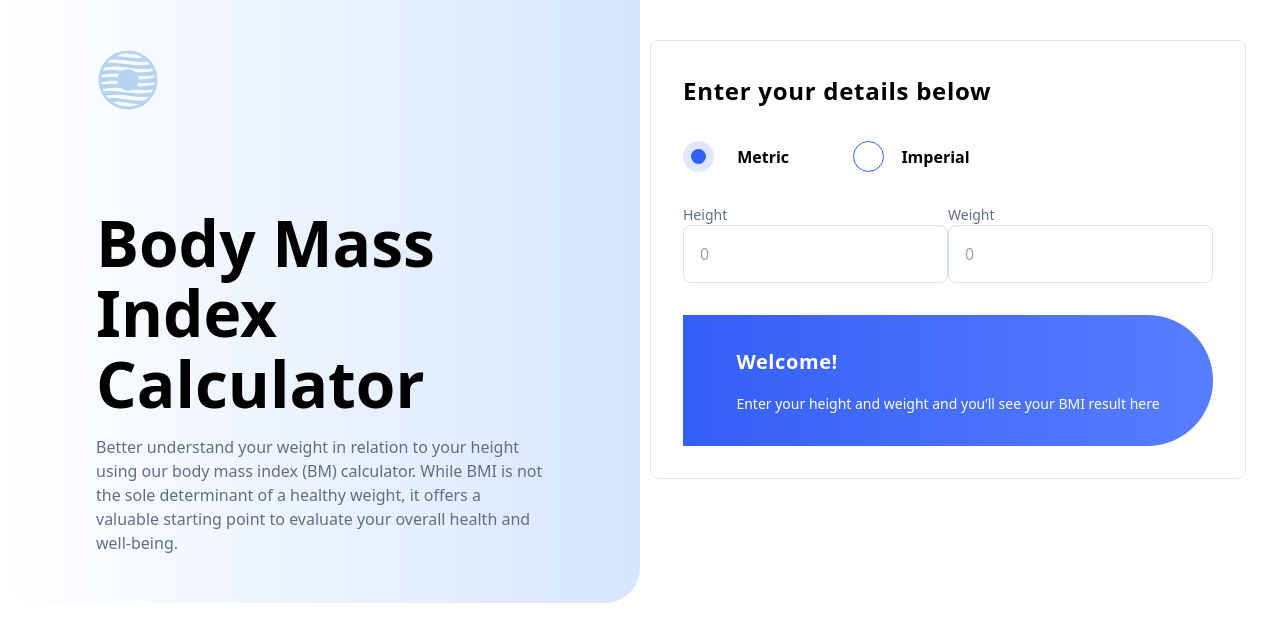
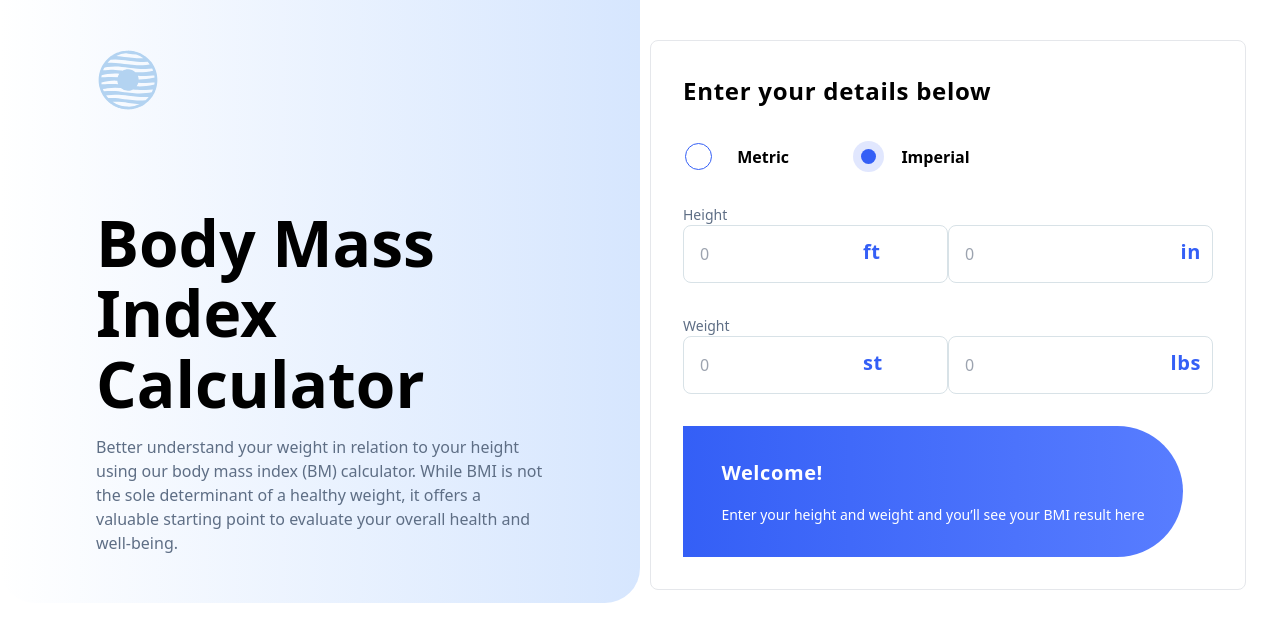
Before and after one commit to vinuman/BMI-calculator, a React (Create React App) app: page / in a window 1280 px wide. Both pictures are taken after a click on the icon 868 px from the left and 156 px from the top of the page. Shown: the top 642 px of the page. Built offline with nearby package versions, Linux system fonts and the light colour scheme.

Commit message:
input states

```diff
--- a/src/components/Calculator.js
+++ b/src/components/Calculator.js
@@ -1,8 +1,35 @@
 import React from "react";
 import SvgFilled from "./SvgCircleFilled";
 import SvgEmpty from "./SvgCircleEmpty";
+import { useState, useEffect } from "react";
 
 const Calculator = () => {
+  const [metric, setMetric] = useState(true);
+  const [cm, setCm] = useState("");
+  const [kg, setKg] = useState("");
+  const [metricResult, setMetricResult] = useState(false);
+
+  const [ft, setFt] = useState(0);
+  const [inch, setInch] = useState(0);
+  const [st, setSt] = useState(0);
+  const [lbs, setLbs] = useState(0);
+  const [imperialResult, setImperialResult] = useState(false);
+
+  const [result, setResult] = useState(true);
+
+  useEffect(() => {
+    if (cm > 0 && kg > 0) {
+      setMetricResult(true);
+      setResult(false);
+    }
+  }, [cm, kg]);
+
+  useEffect(() => {
+    if (ft > 0 && inch > 0 && lbs > 0 && st > 0) {
+      setImperialResult(true);
+      setResult(false);
+    }
+  }, [ft, inch, st, lbs]);
   return (
     <div
       className={`flex flex-col p-8 border rounded-lg bg-[#FFF] shadow-[16px 32px 56px 0px rgba(143, 174, 207, 0.25)]`}
@@ -12,36 +39,90 @@ const Calculator = () => {
       </h2>
       {/*  RADIO BUTTON DIV */}
       <div className="flex w-[100%] pb-8">
-        <div className="flex items-center justify-between w-[20%] mr-16">
+        <div
+          onClick={() => setMetric(true)}
+          className="flex items-center justify-between w-[20%] mr-16"
+        >
+          {metric ? (
             <SvgFilled className="cursor-pointer" />
+          ) : (
+            <SvgEmpty className="cursor-pointer" />
+          )}
+
           <p className="font-inter font-semibold text-base leading-[150%]">
             Metric
           </p>
         </div>
-        <div className="flex items-center justify-between w-[22%]">
+        <div
+          onClick={() => setMetric(false)}
+          className="flex items-center justify-between w-[22%]"
+        >
+          {!metric ? (
+            <SvgFilled className="cursor-pointer" />
+          ) : (
             <SvgEmpty className="cursor-pointer" />
+          )}
           <p className="font-inter font-semibold text-base leading-[150%]">
             Imperial
           </p>
         </div>
       </div>
       {/*  RADIO BUTTON DIV ENDS */}
-      {/* INPUT DIV */}
+      {/*METRIC INPUT DIV */}
+      {metric && (
         <div className="flex justify-between">
-        <div>
+          <div className="relative">
             <p className="font-inter text-[#5E6E85] text-sm leading-[150%]">
               Height
             </p>
+            <div className="absolute right-3 bottom-4 font-inter font-semibold text-xl leading-normal tracking-[0.03em] text-[#345FF6]">
+              cm
+            </div>
+            <input
+              className="flex p-4 items-start gap-24 self-stretch rounded-lg border border-[#D8E2E7] bg-[#FFF]"
+              type="number"
+              placeholder="0"
+              onChange={(e) => setCm(e.target.value)}
+              value={cm}
+            ></input>
+          </div>
+          <div className="relative">
+            <p className="font-inter text-[#5E6E85] text-sm leading-[150%]">
+              Weight
+            </p>
+            <div className="absolute right-3 bottom-4 font-inter font-semibold text-xl leading-normal tracking-[0.03em] text-[#345FF6]">
+              kg
+            </div>
+            <input
+              className="flex p-4 items-start gap-24 self-stretch rounded-lg border border-[#D8E2E7] bg-[#FFF]"
+              type="number"
+              placeholder="0"
+              value={kg}
+              onChange={(e) => setKg(e.target.value)}
+            ></input>
+          </div>
+        </div>
+      )}
+      {/*METRIC INPUT DIV ENDS */}
+      {/* IMPERIAL INPUT DIV */}
+      {!metric && (
+        <div>
+          <div className="relative mb-8">
+            <p className="font-inter text-[#5E6E85] text-sm leading-[150%]">
+              Height
+            </p>
+            <div className="flex  justify-between">
+              <div className="absolute left-[180px] bottom-4 font-inter font-semibold text-xl leading-normal tracking-[0.03em] text-[#345FF6]">
+                ft
+              </div>
               <input
                 className="flex p-4 items-start gap-24 self-stretch rounded-lg border border-[#D8E2E7] bg-[#FFF]"
                 type="number"
                 placeholder="0"
               ></input>
+              <div className="absolute right-3 bottom-4 font-inter font-semibold text-xl leading-normal tracking-[0.03em] text-[#345FF6]">
+                in
               </div>
-        <div>
-          <p className="font-inter text-[#5E6E85] text-sm leading-[150%]">
-            Weight
-          </p>
               <input
                 className="flex p-4 items-start gap-24 self-stretch rounded-lg border border-[#D8E2E7] bg-[#FFF]"
                 type="number"
@@ -49,9 +130,35 @@ const Calculator = () => {
               ></input>
             </div>
           </div>
-      {/* INPUT DIV ENDS */}
-      {/* SUMMARY DIV */}
-      <div className="flex flex-col justify-center items-center p-8 gap-24 self-stretch rounded-tr-full rounded-br-full  bg-gradient-to-r from-[#345FF6] to-[#587DFF] mt-8">
+          <div className="relative">
+            <p className="font-inter text-[#5E6E85] text-sm leading-[150%]">
+              Weight
+            </p>
+            <div className="flex  justify-between">
+              <div className="absolute left-[180px] bottom-4 font-inter font-semibold text-xl leading-normal tracking-[0.03em] text-[#345FF6]">
+                st
+              </div>
+              <input
+                className="flex p-4 items-start gap-24 self-stretch rounded-lg border border-[#D8E2E7] bg-[#FFF]"
+                type="number"
+                placeholder="0"
+              ></input>
+              <div className="absolute right-3 bottom-4 font-inter font-semibold text-xl leading-normal tracking-[0.03em] text-[#345FF6]">
+                lbs
+              </div>
+              <input
+                className="flex p-4 items-start gap-24 self-stretch rounded-lg border border-[#D8E2E7] bg-[#FFF]"
+                type="number"
+                placeholder="0"
+              ></input>
+            </div>
+          </div>
+        </div>
+      )}
+      {/* IMPERIAL INPUT DIV ENDS */}
+      {/* DEFAULT SUMMARY DIV */}
+      {result && (
+        <div className="flex flex-col w-[500px] justify-center items-center p-8 gap-24 self-stretch rounded-tr-full rounded-br-full  bg-gradient-to-r from-[#345FF6] to-[#587DFF] mt-8">
           <div>
             <h3 className="font-inter font-semibold text-xl leading-normal tracking-[0.03em] text-[#FFF] pb-4">
               Welcome!
@@ -61,7 +168,26 @@ const Calculator = () => {
             </p>
           </div>
         </div>
-      {/* SUMMARY DIV ENDS */}
+      )}
+      {/*DEFAULT SUMMARY DIV ENDS */}
+      {/* METRIC SUMMARY */}
+      {metricResult && (
+        <div className="flex items-center justify-around w-[500px] p-4 rounded-tr-full rounded-br-full  bg-gradient-to-r from-[#345FF6] to-[#587DFF] mt-8">
+          <div className="flex flex-col">
+            <p className="font-inter font-semibold text-base leading-[150%] text-[#FFF]">
+              Your BMI is...
+            </p>
+            <h1 className="font-inter font-semibold text-[64px] leading-[110%] tracking-[-0.2rem] text-[#FFF]">
+              23.4
+            </h1>
+          </div>
+          <p className="font-inter text-[#FFF] text-sm leading-[150%] w-[50%]">
+            Your BMI suggests you’re a healthy weight. Your ideal weight is
+            between 63.3kgs - 85.2kgs.
+          </p>
+        </div>
+      )}
+      {/* METRIC SUMMARY ENDS */}
     </div>
   );
 };
--- a/src/components/SvgCircleEmpty.js
+++ b/src/components/SvgCircleEmpty.js
@@ -7,7 +7,7 @@ const SvgComponent = (props) => (
     fill="none"
     {...props}
   >
-    <circle cx={15.5} cy={15.5} r={15} fill="#fff" stroke="#345FF6" />
+    <circle cx={15.5} cy={15.5} r={13} fill="#fff" stroke="#345FF6" />
   </svg>
 );
 export default SvgComponent;
--- a/src/index.css
+++ b/src/index.css
@@ -3,3 +3,9 @@
 @tailwind base;
 @tailwind components;
 @tailwind utilities;
+
+input[type="number"]::-webkit-inner-spin-button,
+input[type="number"]::-webkit-outer-spin-button {
+  -webkit-appearance: none;
+  margin: 0;
+}
--- a/src/pages/Home.js
+++ b/src/pages/Home.js
@@ -24,7 +24,7 @@ const Home = () => {
         </div>
         {/* RIGHT */}
       </section>
-      <div className="absolute top-10 left-[650px] rounded-[16px] bg-white">
+      <div className="absolute top-10 left-[650px] rounded-[16px] bg-white shadow-[16px 32px 56px 0px rgba(143, 174, 207, 0.25)]">
         <Calculator />
       </div>
     </div>
```
Lines whose indentation alone changed are shown as unchanged.
